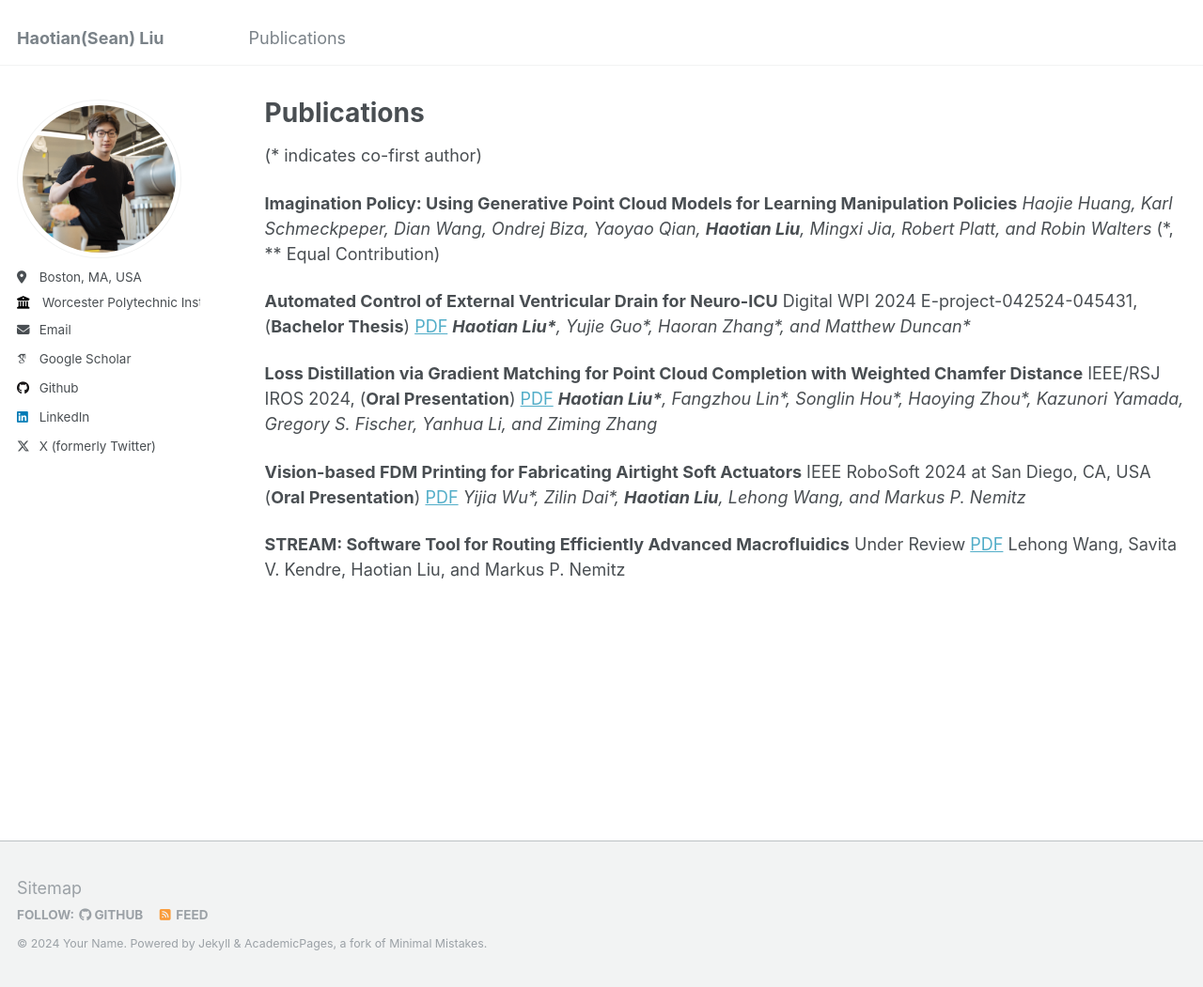
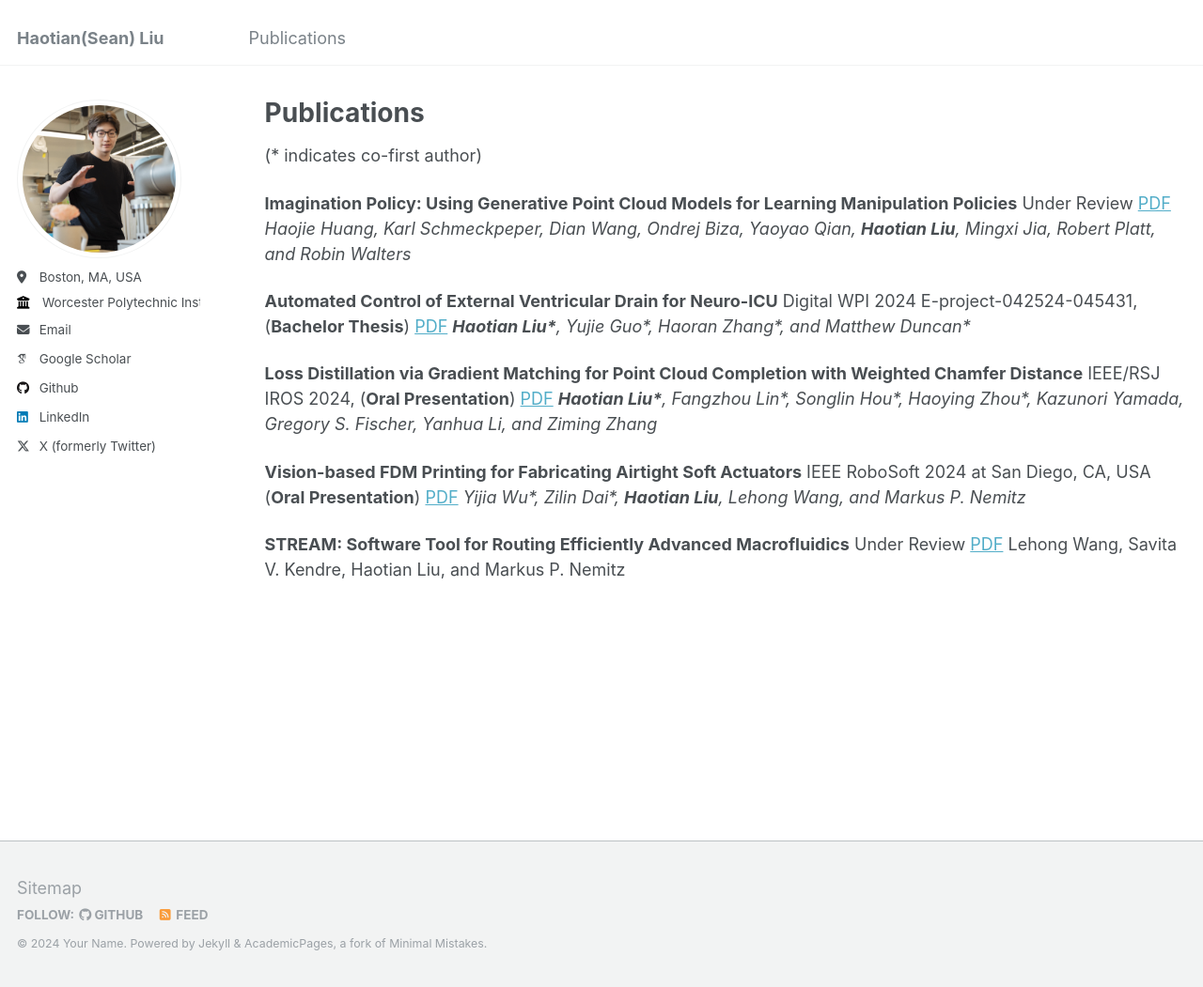
Before and after one commit to seanliu7081/seanliu7081.github.io, a Jekyll site: the page built from _pages/publications.md, in a window 1280 px wide and 1051 px high. Shown: the whole window at 94% size. Built offline with Jekyll 4.4.1, drawn with Linux system fonts in a browser that asks for light colours; some web fonts are replaced.

Commit message:
Update publications.md

```diff
--- a/_pages/publications.md
+++ b/_pages/publications.md
@@ -8,7 +8,7 @@
 
 (* indicates co-first author)
 
-**Imagination Policy: Using Generative Point Cloud Models for Learning Manipulation Policies** *Haojie Huang, Karl Schmeckpeper, Dian Wang, Ondrej Biza, Yaoyao Qian, **Haotian Liu**, Mingxi Jia, Robert Platt, and Robin Walters* (*, ** Equal Contribution)
+**Imagination Policy: Using Generative Point Cloud Models for Learning Manipulation Policies** Under Review [PDF](https://arxiv.org/abs/2406.11740) *Haojie Huang, Karl Schmeckpeper, Dian Wang, Ondrej Biza, Yaoyao Qian, **Haotian Liu**, Mingxi Jia, Robert Platt, and Robin Walters*
 
 **Automated Control of External Ventricular Drain for Neuro-ICU** Digital WPI 2024 E-project-042524-045431, (**Bachelor Thesis**) [PDF](https://digital.wpi.edu/concern/student_works/gm80j077x?locale=en) ***Haotian Liu\***, Yujie Guo\*, Haoran Zhang\*, and Matthew Duncan\**
 
```
